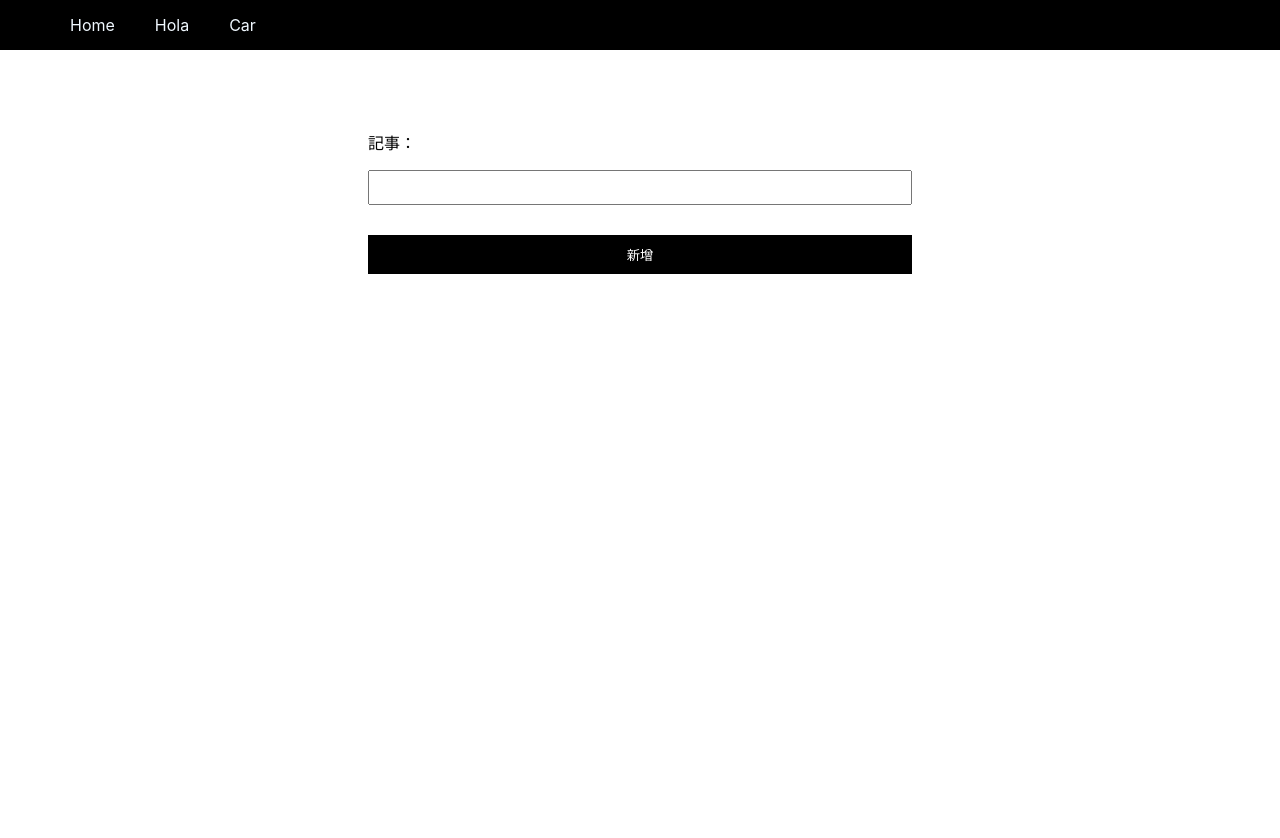
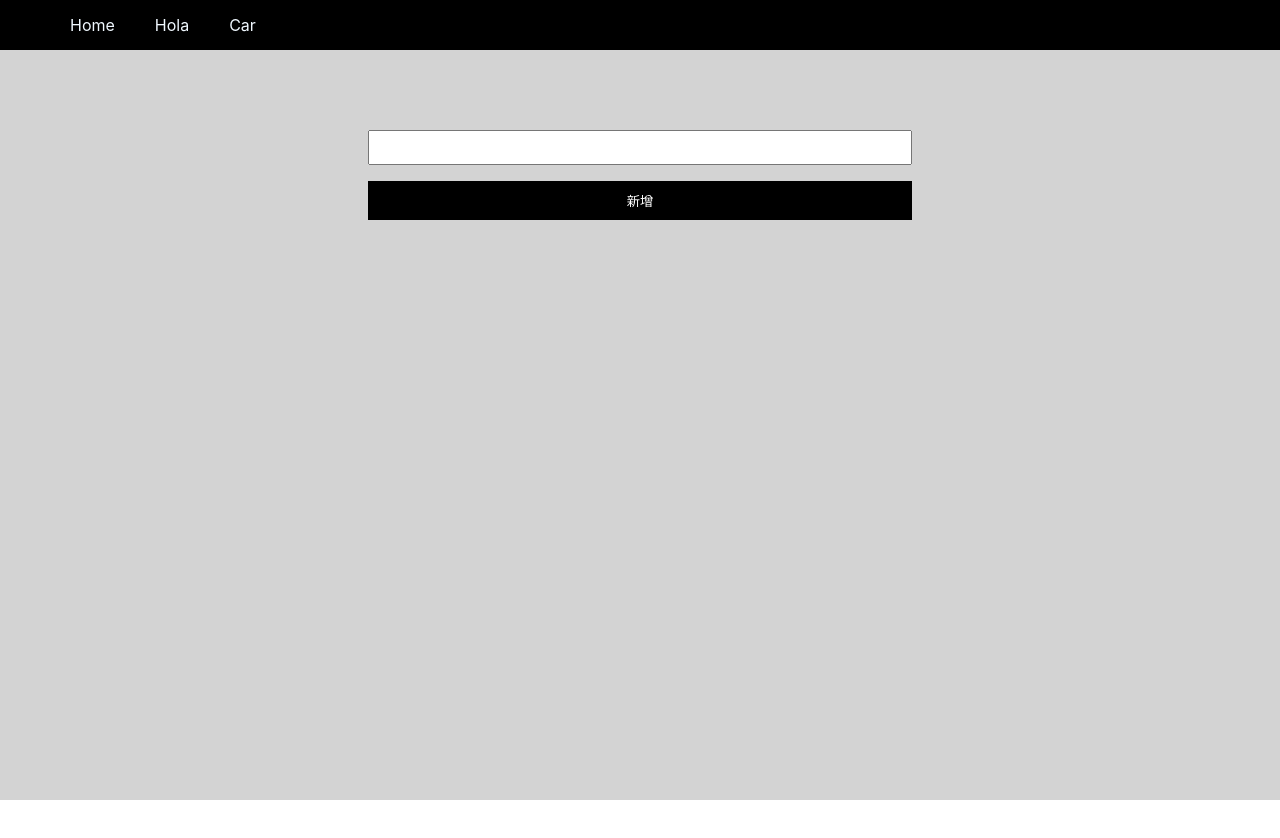
Before and after one commit to Chrissy1209/nextjs-todo-app, a Next.js app: page /todo/edit in a window 1280 px wide. Shown: the top 838 px of the page. After the commit the page ends 800 px from the top, so only its background shows below. Built offline with nearby package versions, Linux system fonts and the light colour scheme.

Commit message:
add: css setting

```diff
--- a/components/Layout.tsx
+++ b/components/Layout.tsx
@@ -1,25 +1,23 @@
-import Head from 'next/head'
-import styles from '../styles/Layout.module.scss'
-import Nav from './Nav';
+import Head from "next/head";
+import Nav from "./Nav";
+import styles from "../styles/Layout.module.scss";
 
-const Layout = ({children}: any) => {
-
+const Layout = ({ children }: any) => {
   return (
     <>
       <Head>
         <title>To Do List</title>
-        {/* <meta name="description" content="Generated by create next app" /> */}
+        <meta name="description" content="Generated by create next app" />
         <link rel="icon" href="/favicon.ico" />
       </Head>
 
-      <Nav />
-      <div className='styles.container'>
+      <div className={styles.container}>
+        <Nav />
         <main className={styles.main}>
-        {/* <h1>Hola!</h1> */}
-        {children}
+          {children}
         </main>
       </div>
     </>
-  )
-}
+  );
+};
 export default Layout;
--- a/pages/todo/edit.tsx
+++ b/pages/todo/edit.tsx
@@ -32,9 +32,8 @@ const Edit = ({ userId }: EditPropsType) => {
 
   return (
     <div className={styles.container}>
-      <p>記事：</p>
+      {/* <p>記事：</p> */}
       <input type="text" value={note} onChange={handleNoteChange} />
-      <br />
       <button onClick={handleAddItem}>新增</button>
     </div>
   );
--- a/styles/Layout.module.scss
+++ b/styles/Layout.module.scss
@@ -1,39 +1,36 @@
 .container {
-  padding: 0 2rem;
+  min-height: 100vh;
+  background-color: lightgrey;
 }
 
 .main {
-  min-height: 100vh;
   padding: 4rem 10rem;
-  flex: 1;
-  display: flex;
-  flex-direction: column;
-  justify-content: flex-start;
+  transition: padding 1s ease 0s;
 }
 
 @mixin paddingSet($V) {
   padding: 4rem $V;
 }
 
-@media only screen and (max-width: 600px){
+@media only screen and (max-width: 600px) {
   .main {
     @include paddingSet(5rem);
   }
 }
 
-@media only screen and (min-width: 768px){
+@media only screen and (min-width: 768px) {
   .main {
     @include paddingSet(14rem);
   }
 }
 
-@media only screen and (min-width: 992px){
+@media only screen and (min-width: 992px) {
   .main {
     @include paddingSet(18rem);
   }
 }
 
-@media only screen and (min-width: 1200px){
+@media only screen and (min-width: 1200px) {
   .main {
     @include paddingSet(23rem);
   }
--- a/styles/edit.module.scss
+++ b/styles/edit.module.scss
@@ -2,26 +2,17 @@
   display: flex;
   flex-direction: column;
 
-    p {
-        font-size: 16px;
-        text-align: left;
-    }
-
   input {
-        width: 100%;
-        padding: 8px 3px;
+    margin-top: 16px;
+    padding: 8px 4px;
   }
 
   button {
-        margin: {
-            top: 10px;
-            bottom: 40px;
-        };
+    cursor: pointer;
+    padding: 10px;
+    margin-top: 16px;
     background-color: black;
     color: #fff;
     border: 0;
-        box-sizing: border-box;
-        width: 100%;
-        padding: 10px;
   }
 }
--- a/styles/list.module.scss
+++ b/styles/list.module.scss
@@ -1,35 +1,34 @@
 .container {
+  margin-top: 40px;
+
+  .itemBox {
     display: flex;
-    justify-content: space-between;
     align-items: center;
 
-    button {
-        border: 0;
-        background-color: rgb(212, 101, 101);
-        color: #fff;
-        padding: 10px;
-    }
-
-    .achieveBtn {
-        background-color: rgb(67, 70, 70);
-    }
-
     p {
-        width: 66%;
+      width: 100%;
       border-bottom: 1px solid gray;
       padding: 3px 0;
-    }
 
-    .clickText:hover {
-        border-bottom: 1px solid #fff;
+      &.text:hover {
+        cursor: pointer;
+        border-bottom-color: #fff;
         color: gray;
       }
     }
 
-@media only screen and (min-width: 1200px){
-    .container {
-        p {
-            width: 80%;
+    button {
+      cursor: pointer;
+      min-width: max-content;
+      margin-left: 8px;
+      padding: 10px;
+      border: 0;
+      background-color: rgb(212, 101, 101);
+      color: #fff;
+
+      &.disabledButton {
+        background-color: rgb(67, 70, 70);
       }
     }
   }
+}
```
Also changed, not shown: components/Nav.tsx (+6 -6 lines), pages/todo/list.tsx (+5 -5 lines). Lines whose indentation alone changed are shown as unchanged.
